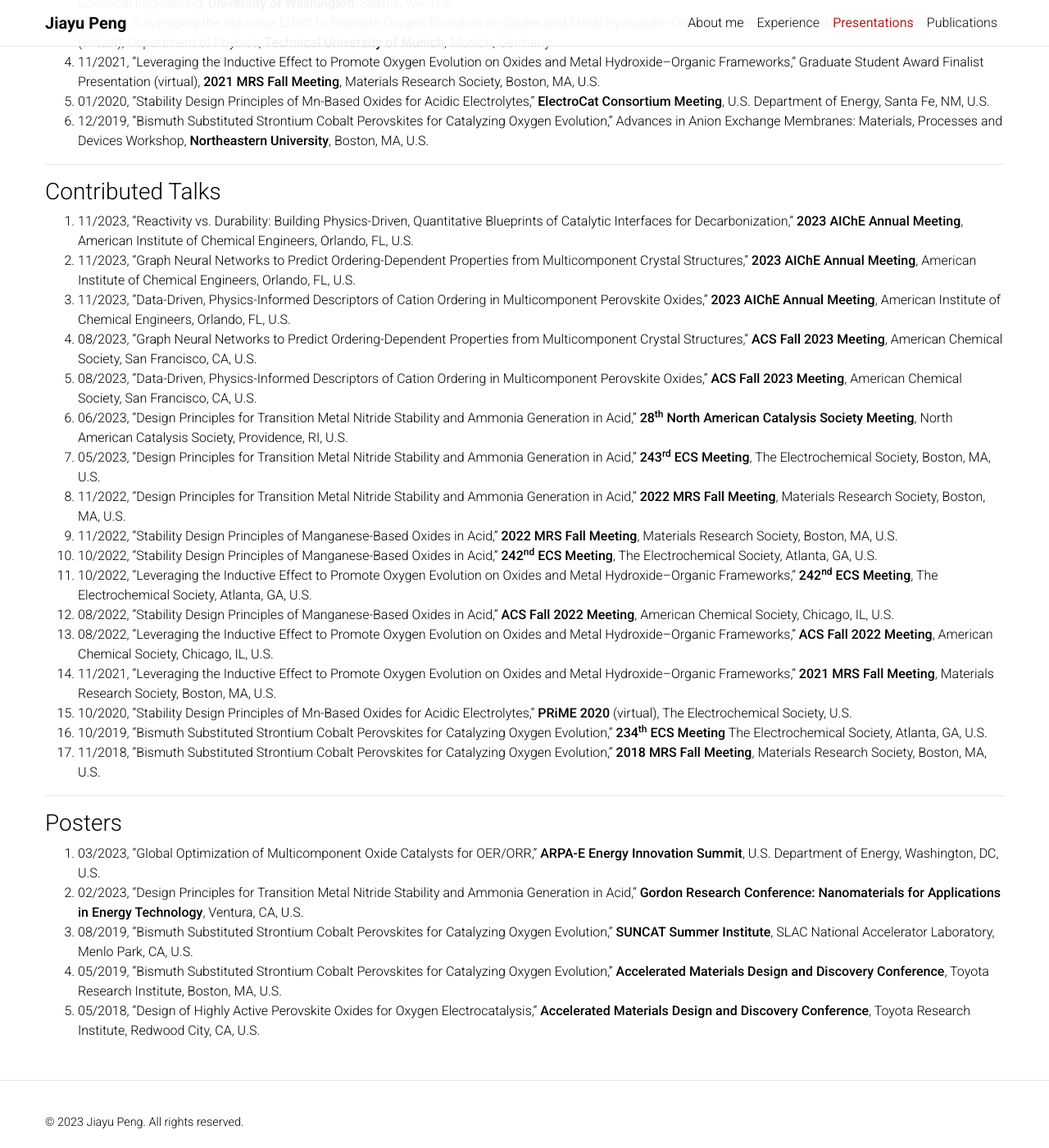
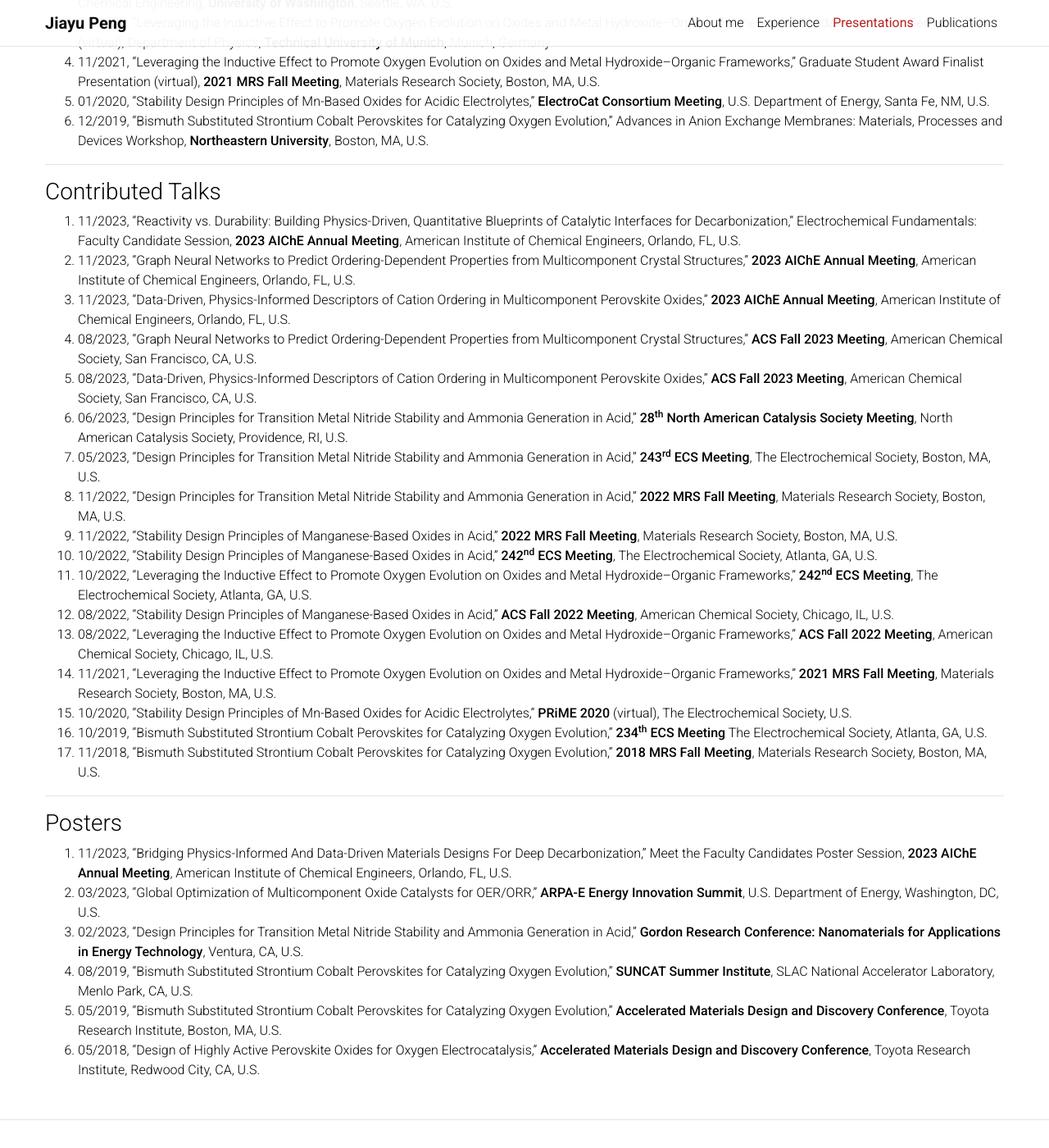
Before and after one commit to jypeng95/jypeng95.github.io, a Jekyll site: the page built from _pages/presentations.md, in a window 1280 px wide and 1400 px high, scrolled down 306 px. Shown: the whole window at 82% size. Built offline with Jekyll 4.4.1, drawn with Linux system fonts in a browser that asks for light colours; a style sheet for code colours, icons or effects is not loaded.

Commit message:
Update presentations

```diff
--- a/_pages/presentations.md
+++ b/_pages/presentations.md
@@ -19,7 +19,7 @@
 
 ### Contributed Talks
 
-1. 11/2023, "Reactivity vs. Durability: Building Physics-Driven, Quantitative Blueprints of Catalytic Interfaces for Decarbonization," **2023 AIChE Annual Meeting**, American Institute of Chemical Engineers, Orlando, FL, U.S.
+1. 11/2023, "Reactivity vs. Durability: Building Physics-Driven, Quantitative Blueprints of Catalytic Interfaces for Decarbonization," Electrochemical Fundamentals: Faculty Candidate Session, **2023 AIChE Annual Meeting**, American Institute of Chemical Engineers, Orlando, FL, U.S.
 1. 11/2023, "Graph Neural Networks to Predict Ordering-Dependent Properties from Multicomponent Crystal Structures," **2023 AIChE Annual Meeting**, American Institute of Chemical Engineers, Orlando, FL, U.S.
 1. 11/2023, "Data-Driven, Physics-Informed Descriptors of Cation Ordering in Multicomponent Perovskite Oxides," **2023 AIChE Annual Meeting**, American Institute of Chemical Engineers, Orlando, FL, U.S.
 1. 08/2023, "Graph Neural Networks to Predict Ordering-Dependent Properties from Multicomponent Crystal Structures," **ACS Fall 2023 Meeting**, American Chemical Society, San Francisco, CA, U.S.
@@ -41,6 +41,7 @@
 
 ### Posters
 
+1. 11/2023, "Bridging Physics-Informed And Data-Driven Materials Designs For Deep Decarbonization," Meet the Faculty Candidates Poster Session, **2023 AIChE Annual Meeting**, American Institute of Chemical Engineers, Orlando, FL, U.S.
 1. 03/2023, "Global Optimization of Multicomponent Oxide Catalysts for OER/ORR," **ARPA-E Energy Innovation Summit**, U.S. Department of Energy, Washington, DC, U.S.
 1. 02/2023, "Design Principles for Transition Metal Nitride Stability and Ammonia Generation in Acid," **Gordon Research Conference: Nanomaterials for Applications in Energy Technology**, Ventura, CA, U.S.
 1. 08/2019, "Bismuth Substituted Strontium Cobalt Perovskites for Catalyzing Oxygen Evolution," **SUNCAT Summer Institute**, SLAC National Accelerator Laboratory, Menlo Park, CA, U.S.
```
